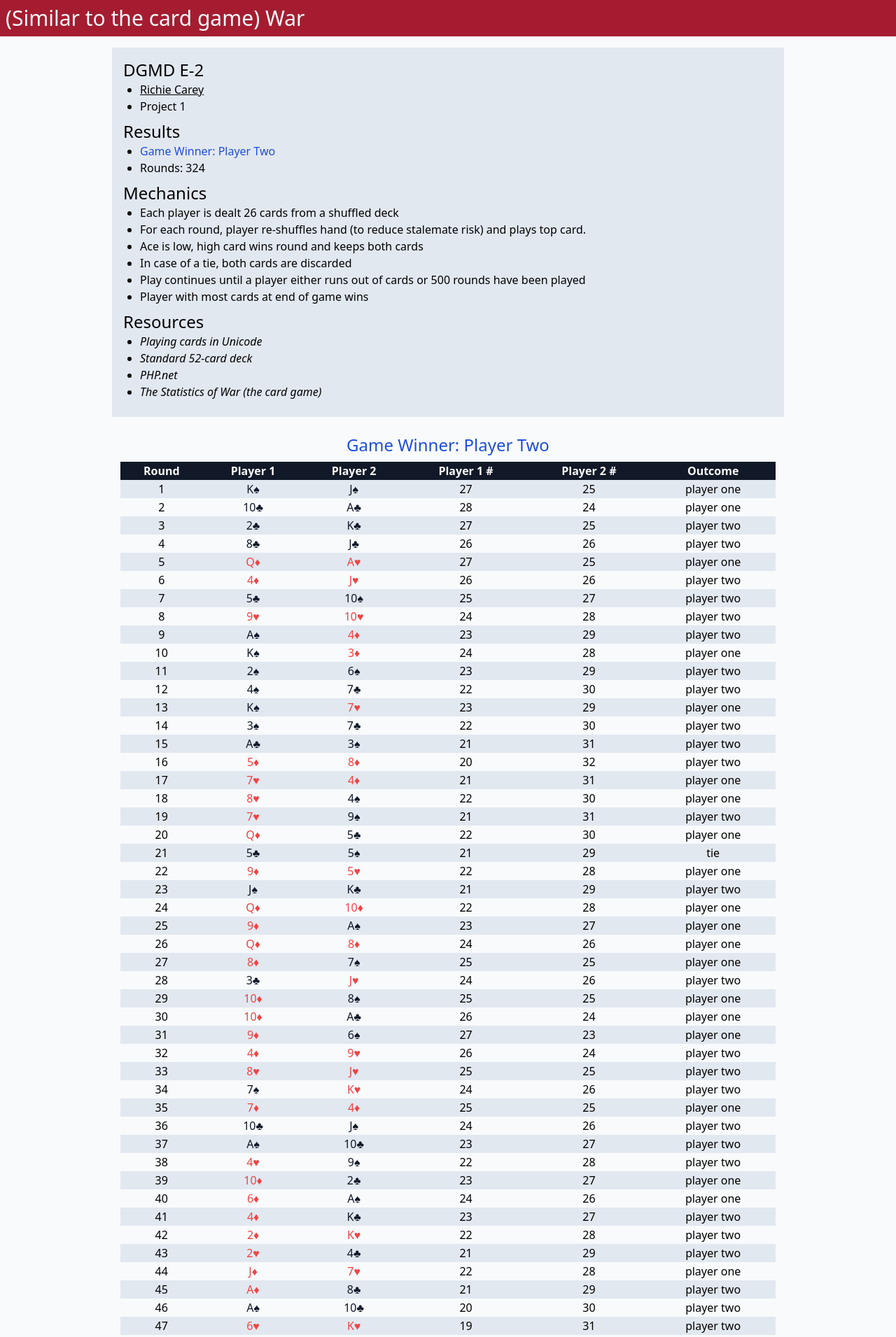
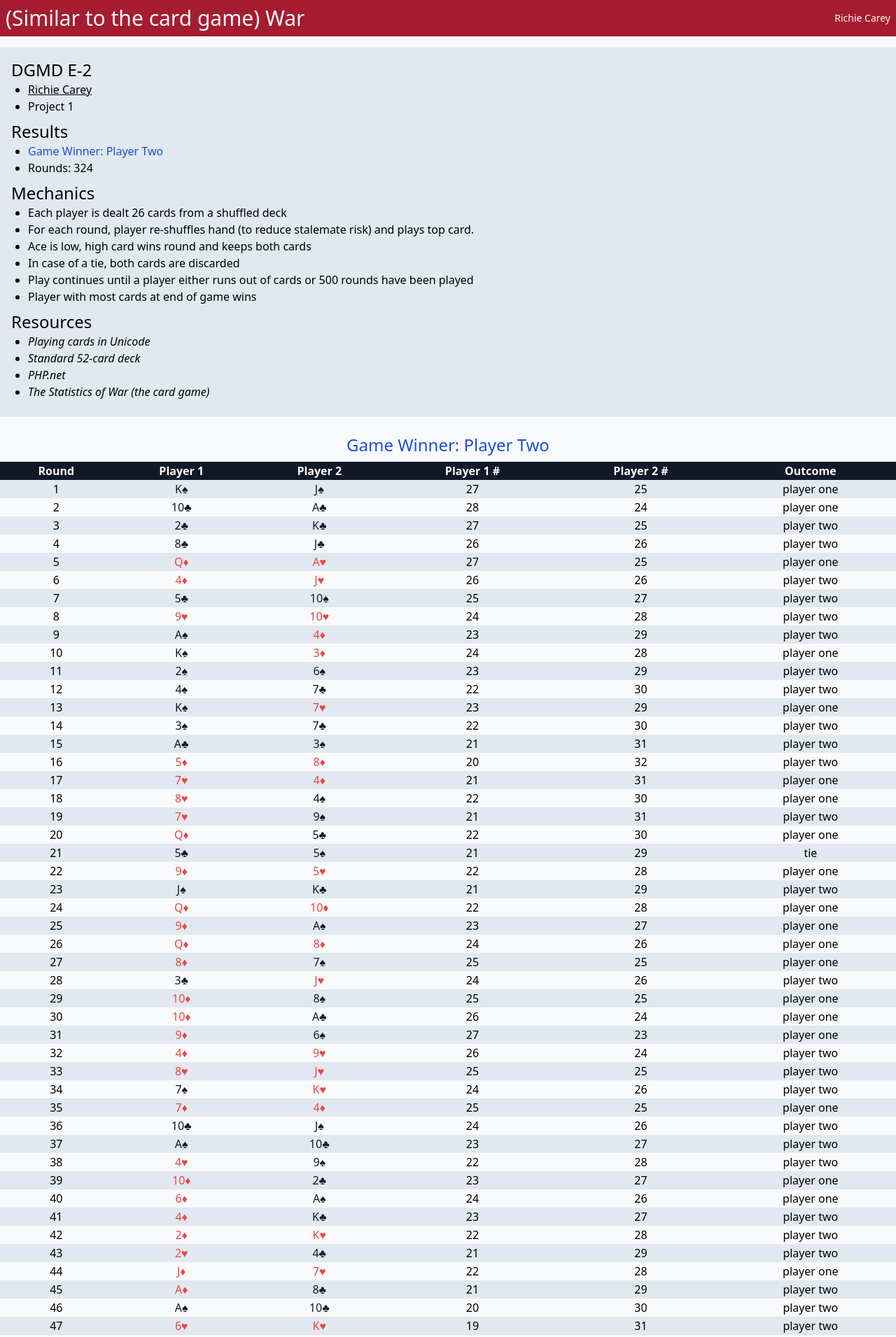
Before and after one commit to richiecarey/e2, a PHP site: page /index.php in a window 1280 px wide. Shown: the top 1911 px of the page at 70% size. Run offline with PHP 8.4, Linux system fonts and the light colour scheme; some libraries are stand-ins or nearby versions.

Commit message:
Adjust alignment

```diff
--- a/p1/index-view.php
+++ b/p1/index-view.php
@@ -9,13 +9,14 @@
 </head>
 
 <body class="bg-slate-50 text-lg">
-    <header class="bg-[#a51c30] md:grid md:grid-cols-1 md:justify-items-stretch p-2 text-zinc-50">
-        <div class="md:flex md:items-center md:justify-self-start">
+    <header class="bg-[#a51c30] p-2 text-zinc-50">
+        <div class="flex flex-row items-center justify-between m-auto max-w-screen-xl">
             <h1 class="text-2xl md:text-3xl">(Similar to the card game) War</h1>
+            <p class="text-sm">Richie Carey</p>
         </div>
     </header>
-    <section class="grid mb-4 md:py-2 md:mt-2 place-items-center text-xs md:text-base">
-        <div class="bg-slate-200 min-w-[75%] p-4">
+    <section class="grid m-auto mb-4 md:py-2 md:mt-2 place-items-center text-xs md:text-base max-w-screen-xl">
+        <div class="bg-slate-200 min-w-[100%] p-4">
             <h2 class="text-2xl">DGMD E-2</h2>
             <ul class="list-disc pb-2 pl-6">
                 <li><a class="underline hover:bg-yellow-100" href="mailto:richiecarey@gmail.com">Richie Carey</a></li>
@@ -44,9 +45,9 @@
             </ul>
         </div>
     </section>
-    <section class="grid mb-8 md:pl-4 md:pr-4 place-items-center text-xs md:text-base">
+    <section class="grid m-auto mb-8 place-items-center text-xs md:text-base max-w-screen-xl">
         <h2 class="mb-2 text-2xl text-blue-700">Game Winner: <?php echo $winner ?></h2>
-        <table class="table-fixed min-w-[99%] md:min-w-[75%] text-center">
+        <table class="table-fixed min-w-[99%] md:min-w-[100%] text-center">
             <thead>
                 <tr class="bg-gray-900 text-zinc-50">
                     <th>Round</th>
```
